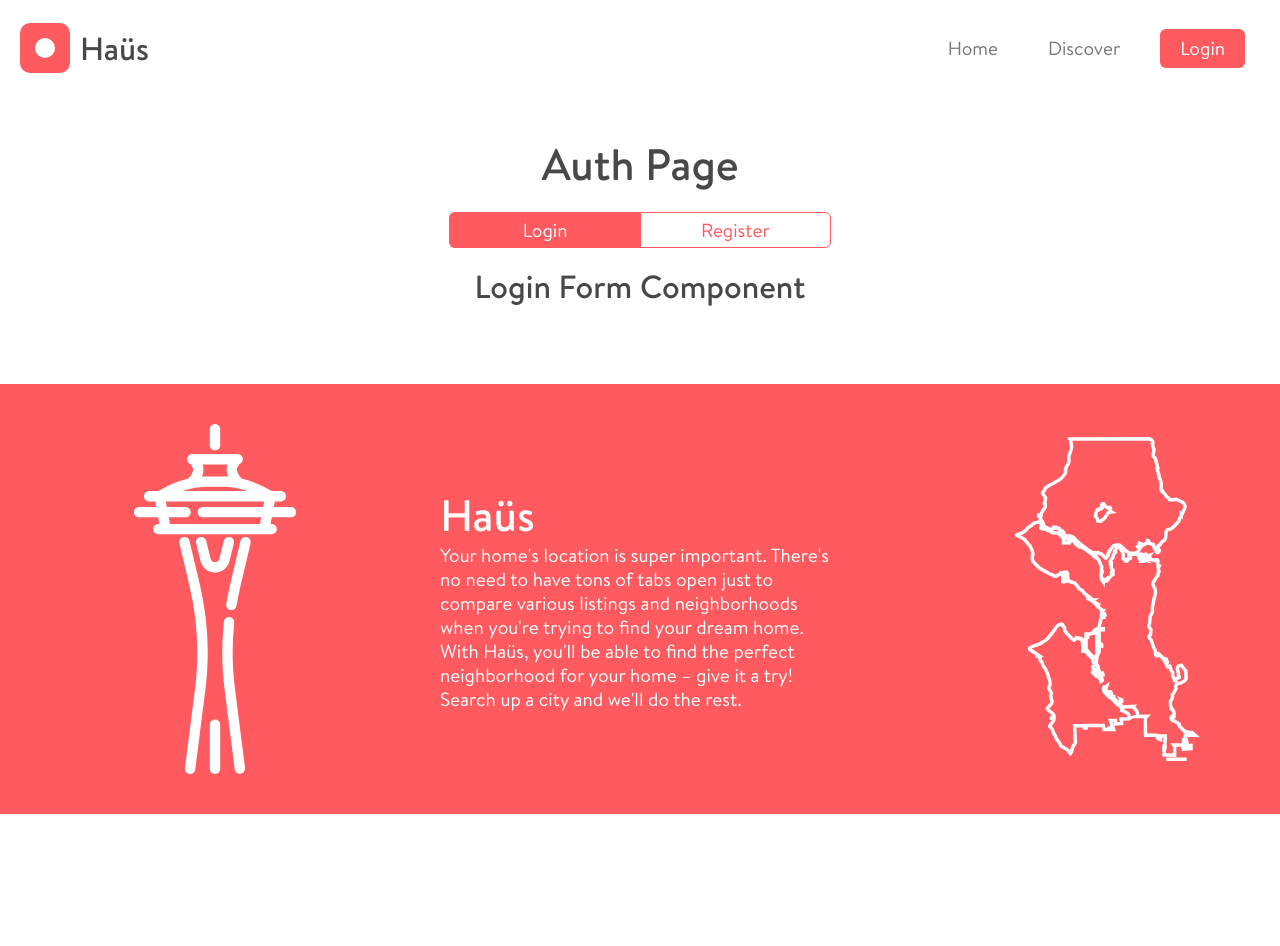
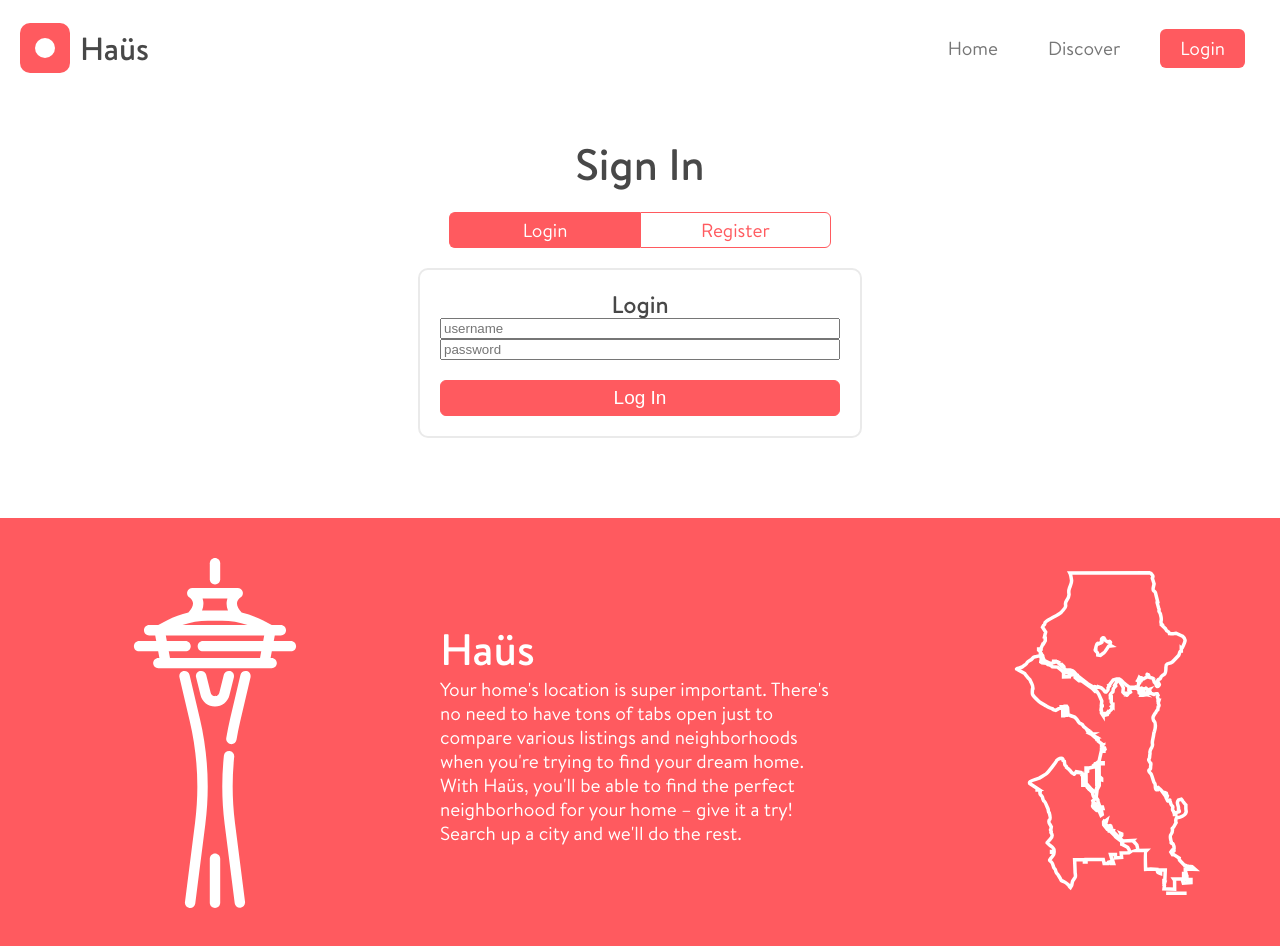
Before and after one commit to kartmanny/haus, a React (Create React App) app: page /haus/login in a window 1280 px wide. Before the commit the page ends 814 px from the top, so only its background shows below. Built offline with nearby package versions, Linux system fonts and the light colour scheme.

Commit message:
Created Login Form component

```diff
--- a/src/assets/styles/app.scss
+++ b/src/assets/styles/app.scss
@@ -19,6 +19,7 @@ html {
   --seed-color-secondary: #3ee05a;
   --seed-text-heading: #484848;
   --seed-text-body: #767676;
+  --seed-border-light: #eaeaea;
   --seed-font: Brandon, arial, sans-serif;
   --seed-white: white;
   --seed-black: black;
--- a/src/components/Auth/Auth.jsx
+++ b/src/components/Auth/Auth.jsx
@@ -19,7 +19,7 @@ const COMPONENTS = [
 const AuthPage = () => {
   return (
     <AuthContainer>
-      <Text type="title1">Auth Page</Text>
+      <Text type="title1">Sign In</Text>
       <SwitchSelect components={COMPONENTS} />
     </AuthContainer>
   );
--- a/src/components/Auth/Login/Login.jsx
+++ b/src/components/Auth/Login/Login.jsx
@@ -1,8 +1,40 @@
 import React from 'react';
+import styled from 'styled-components';
+
 import Text from 'components/Text/Text';
+import styles from 'components/Auth/Login/login.module.scss';
+
+const Container = styled.div`
+  padding: 2rem;
+  border: 2px solid var(--seed-border-light);
+  border-radius: 1rem;
+  display: flex;
+  flex-direction: column;
+  min-width: 40rem;
+`;
+
+const SubmitButton = styled.button`
+  border: 1px solid var(--seed-color-primary);
+  padding: 0.5rem 2rem;
+  color: white;
+  background-color: var(--seed-color-primary);
+  border-radius: 0.6rem;
+  margin-top: 2rem;
+`;
 
 const LoginForm = () => {
-  return <Text type="title2">Login Form Component</Text>;
+  return (
+    <Container>
+      <Text type="title3">Login</Text>
+      <input type="text" placeholder="username" />
+      <input type="text" placeholder="password" />
+      <SubmitButton>
+        <Text type="large" className={styles.loginButton}>
+          Log In
+        </Text>
+      </SubmitButton>
+    </Container>
+  );
 };
 
 export default LoginForm;
--- /dev/null
+++ b/src/components/Auth/Login/login.module.scss
@@ -0,0 +1,3 @@
+.loginButton {
+  color: var(--seed-white);
+}
```
